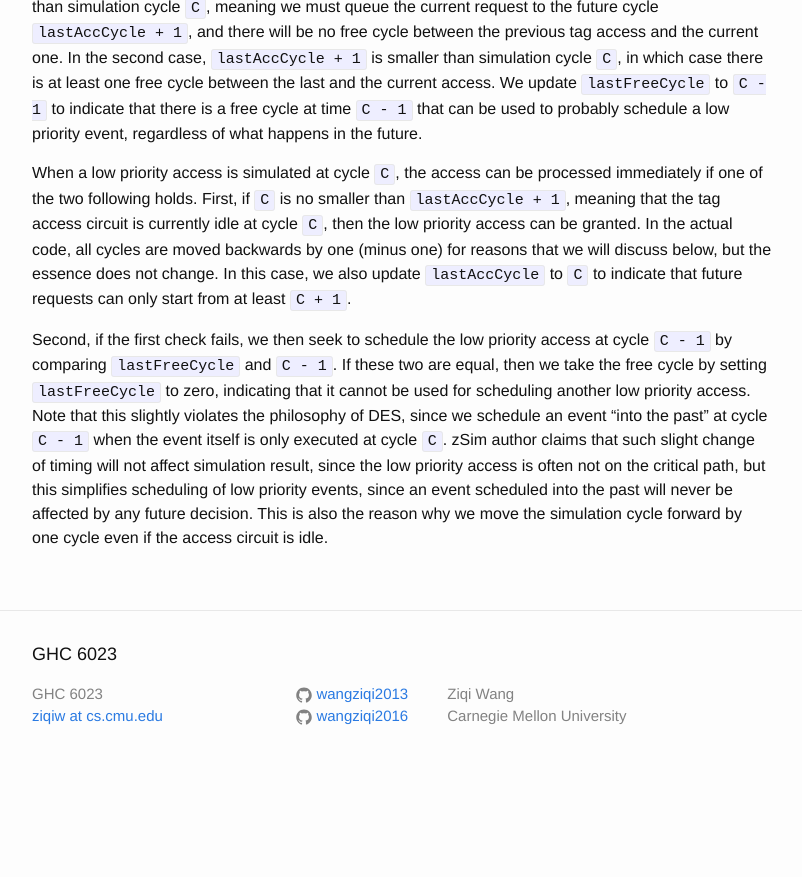
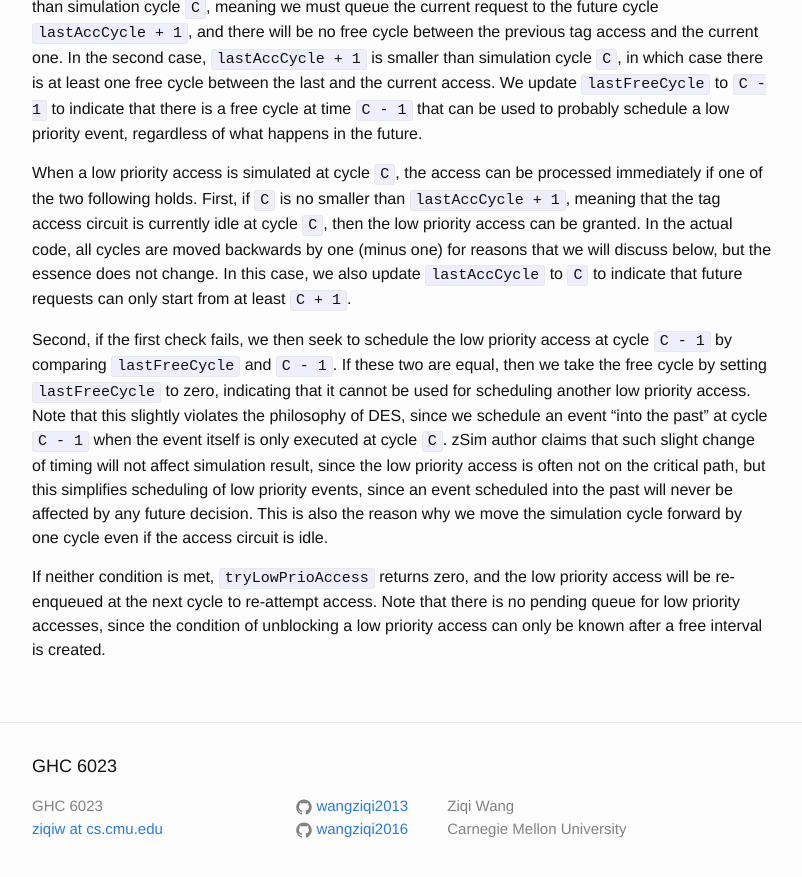
Before and after one commit to wangziqi2013/wangziqi2013.github.io, a Jekyll site: the page built from _posts/2019-01-22-understand-zsim-contention-sim.markdown, in a window 1280 px wide and 900 px high, scrolled down 13980 px. Shown: the top 877 px of the window, without its empty margins (238-1040 px from the left). Built offline with Jekyll 4.4.1, drawn with Linux system fonts in a browser that asks for light colours; before the commit the page ends 14768 px from its top, so only the background shows below that.

Commit message:
Finish tag lookup

```diff
--- a/_posts/2019-01-22-understand-zsim-contention-sim.markdown
+++ b/_posts/2019-01-22-understand-zsim-contention-sim.markdown
@@ -523,3 +523,7 @@ at cycle `C`. zSim author claims that such slight change of timing will not affe
 low priority access is often not on the critical path, but this simplifies scheduling of low priority events, since
 an event scheduled into the past will never be affected by any future decision. This is also the reason why we move the
 simulation cycle forward by one cycle even if the access circuit is idle.
+
+If neither condition is met, `tryLowPrioAccess` returns zero, and the low priority access will be re-enqueued at the next
+cycle to re-attempt access. Note that there is no pending queue for low priority accesses, since the condition of
+unblocking a low priority access can only be known after a free interval is created.
```
